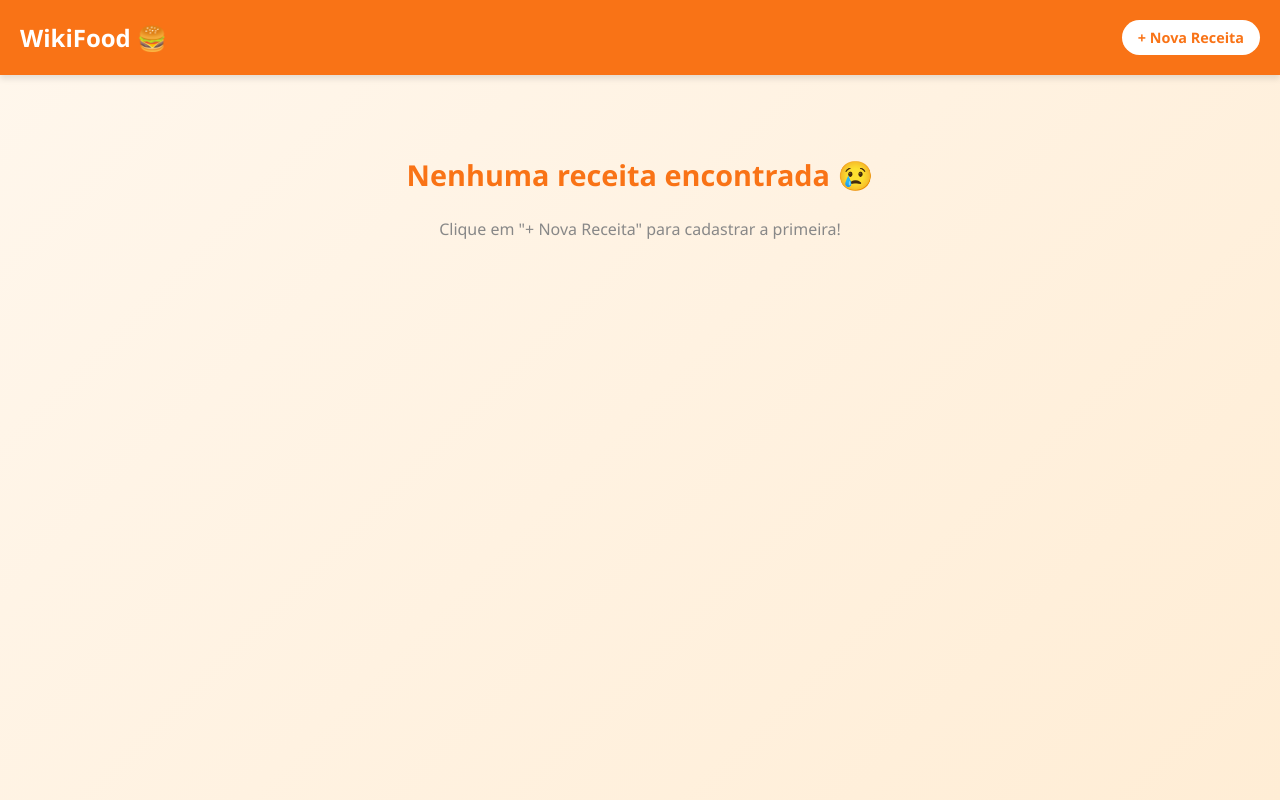
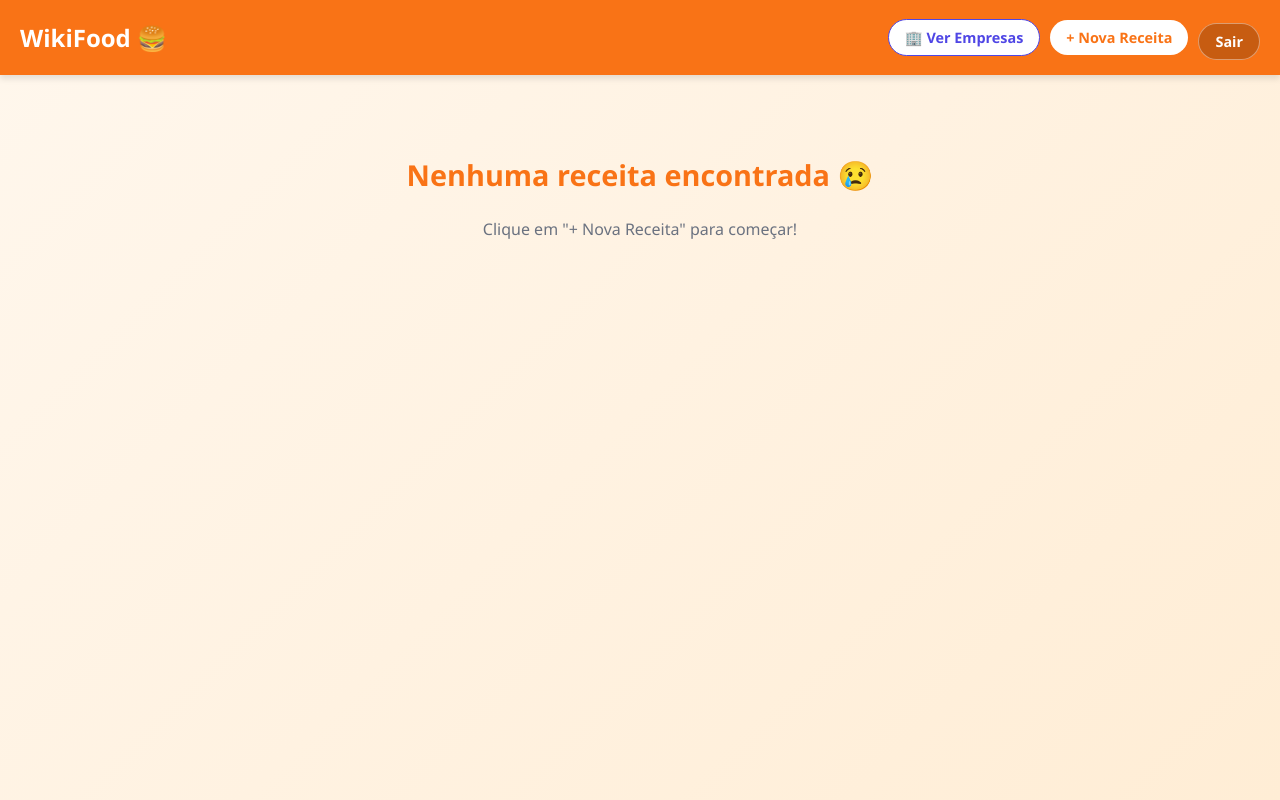
Before and after one commit to xGBAx/WIKIFOOD, a plain HTML site: page index.html in a window 1280 px wide. Drawn offline with Linux system fonts and the light colour scheme; sample sign-in values are in the browser's storage.

Commit message:
Update index.html

```diff
--- a/index.html
+++ b/index.html
@@ -7,19 +7,20 @@
 <link rel="stylesheet" href="wikireserva.css">
 
 <style>
-  /* Estilos Específicos do Feed */
+  /* --- ESTILOS ESPECÍFICOS DO FEED --- */
   body {
-    display: block; /* Sobrescreve o flex center do login */
+    display: block;
     padding: 0;
+    background-color: #f8f9fa; /* Fundo levemente diferente pra destacar */
   }
 
   /* Cabeçalho */
   header {
     background: var(--primary-color);
     color: white;
-    padding: 20px;
+    padding: 15px 20px;
     display: flex;
-    justify-content: space-between;
+    justify-content: space-between; /* Espalha: Logo na esquerda, Botões na direita */
     align-items: center;
     box-shadow: 0 4px 6px rgba(0,0,0,0.1);
     position: sticky;
@@ -32,6 +33,14 @@
     margin: 0;
   }
 
+  /* Agrupador dos botões do topo */
+  .header-buttons {
+    display: flex;
+    gap: 10px; /* Espaço entre os botões */
+    align-items: center;
+  }
+
+  /* Botão Nova Receita (Branco) */
   #btn-new {
     background: white;
     color: var(--primary-color);
@@ -42,10 +51,45 @@
     cursor: pointer;
     text-decoration: none;
     font-size: 0.9rem;
+    transition: background 0.2s;
   }
 
+  /* Botão de Empresas (Azul ou Roxo pra destacar) */
+  #btn-companies {
+    background: white;
+    color: #4f46e5; /* Roxo/Azul moderno */
+    border: 1px solid #4f46e5;
+    padding: 8px 16px;
+    border-radius: 20px;
+    font-weight: bold;
+    cursor: pointer;
+    text-decoration: none;
+    font-size: 0.9rem;
+    transition: background 0.2s, color 0.2s;
+  }
+  #btn-companies:hover {
+    background: #4f46e5;
+    color: white;
+  }
   #btn-new:hover {
     background: #f0f0f0;
+  }
+
+  /* Botão Sair (Vermelho/Laranja Escuro) */
+  #btn-logout-feed {
+    background: rgba(0,0,0,0.2); /* Fundo escuro translúcido */
+    color: white;
+    border: 1px solid rgba(255,255,255,0.4);
+    padding: 8px 16px;
+    border-radius: 20px;
+    font-weight: 600;
+    cursor: pointer;
+    font-size: 0.9rem;
+    transition: background 0.2s;
+  }
+  #btn-logout-feed:hover {
+    background: #ef4444; /* Vermelho ao passar o mouse */
+    border-color: #ef4444;
   }
 
   /* Grid de Receitas */
@@ -54,7 +98,6 @@
     margin: 30px auto;
     padding: 0 20px;
     display: grid;
-    /* Cria colunas responsivas automaticamente */
     grid-template-columns: repeat(auto-fill, minmax(300px, 1fr));
     gap: 25px;
   }
@@ -79,7 +122,7 @@
   .card-img {
     width: 100%;
     height: 200px;
-    object-fit: cover; /* Faz a imagem preencher sem esticar */
+    object-fit: cover;
     background-color: #eee;
   }
 
@@ -99,11 +142,11 @@
 
   .card-info {
     font-size: 0.9rem;
-    color: #666;
-    margin-bottom: 15px;
+    color: #4b5563;
+    margin-bottom: 10px;
     line-height: 1.5;
 
-    /* Limita o texto a 3 linhas */
+    /* Limita texto grande */
     display: -webkit-box;
     -webkit-line-clamp: 3;
     -webkit-box-orient: vertical;
@@ -115,9 +158,7 @@
     padding-top: 15px;
     border-top: 1px solid #eee;
     font-size: 0.8rem;
-    color: #999;
-    display: flex;
-    justify-content: space-between;
+    color: #9ca3af;
   }
 
   /* Estado Vazio */
@@ -125,7 +166,7 @@
     grid-column: 1 / -1;
     text-align: center;
     padding: 50px;
-    color: #888;
+    color: #6b7280;
   }
 </style>
 </head>
@@ -133,7 +174,11 @@
 
   <header>
     <h1>WikiFood 🍔</h1>
-    <a href="wikireserva.html" id="btn-new">+ Nova Receita</a>
+
+    <div class="header-buttons">
+        <a href="empresas.html" id="btn-companies">🏢 Ver Empresas</a> <a href="wikireserva.html" id="btn-new">+ Nova Receita</a>
+        <button id="btn-logout-feed">Sair</button>
+    </div>
   </header>
 
   <div id="feed-container" class="feed-container">
@@ -141,48 +186,56 @@
 
   <script>
     document.addEventListener('DOMContentLoaded', () => {
+      // 1. Verificar se está logado (Segurança básica)
+      const token = localStorage.getItem('authToken');
+      if (!token) {
+          alert('Você precisa fazer login!');
+          window.location.href = 'wikireserva.html';
+          return;
+      }
+
+      // 2. Lógica do Botão de Sair
+      document.getElementById('btn-logout-feed').addEventListener('click', () => {
+          // Remove o token (desloga)
+          localStorage.removeItem('authToken');
+          // Redireciona para a tela de login
+          window.location.href = 'wikireserva.html';
+      });
+
+      // 3. Renderizar Receitas
       const container = document.getElementById('feed-container');
-
-      // 1. Pega os dados do LocalStorage
       const storedData = localStorage.getItem('wiki_recipes');
       const recipes = storedData ? JSON.parse(storedData) : [];
 
-      // 2. Verifica se tem receitas
       if (recipes.length === 0) {
         container.innerHTML = `
           <div class="empty-state">
             <h2>Nenhuma receita encontrada 😢</h2>
-            <p>Clique em "+ Nova Receita" para cadastrar a primeira!</p>
+            <p>Clique em "+ Nova Receita" para começar!</p>
           </div>
         `;
         return;
       }
 
-      // 3. Renderiza cada receita
-      // Vamos inverter a ordem para mostrar as mais novas primeiro (.reverse)
+      // Mostra as mais novas primeiro
       recipes.reverse().forEach(recipe => {
-        // Se a imagem falhar ou não existir, usa um placeholder colorido
-        const imgUrl = recipe.imageUrl || 'https://placehold.co/600x400/orange/white?text=Sem+Foto';
-
-        // Formata a data bonitinha
+        const imgUrl = recipe.imageUrl || 'https://placehold.co/600x400/orange/white?text=WikiFood';
         const date = new Date(recipe.createdAt).toLocaleDateString('pt-BR');
 
         const cardHTML = `
           <div class="recipe-card">
-            <img src="${imgUrl}" alt="${recipe.title}" class="card-img" onerror="this.src='https://placehold.co/600x400?text=Erro+Imagem'">
+            <img src="${imgUrl}" alt="${recipe.title}" class="card-img">
             <div class="card-body">
               <h3 class="card-title">${recipe.title}</h3>
               <p class="card-info"><strong>História:</strong> ${recipe.lore}</p>
-              <p class="card-info" style="font-style: italic;">${recipe.description}</p>
+              <p class="card-info" style="font-style: italic; color: #666;">${recipe.description}</p>
 
               <div class="card-footer">
-                <span>Criado em: ${date}</span>
+                Cadastrado em: ${date}
               </div>
             </div>
           </div>
         `;
-
-        // Adiciona o HTML ao container
         container.innerHTML += cardHTML;
       });
     });
```
